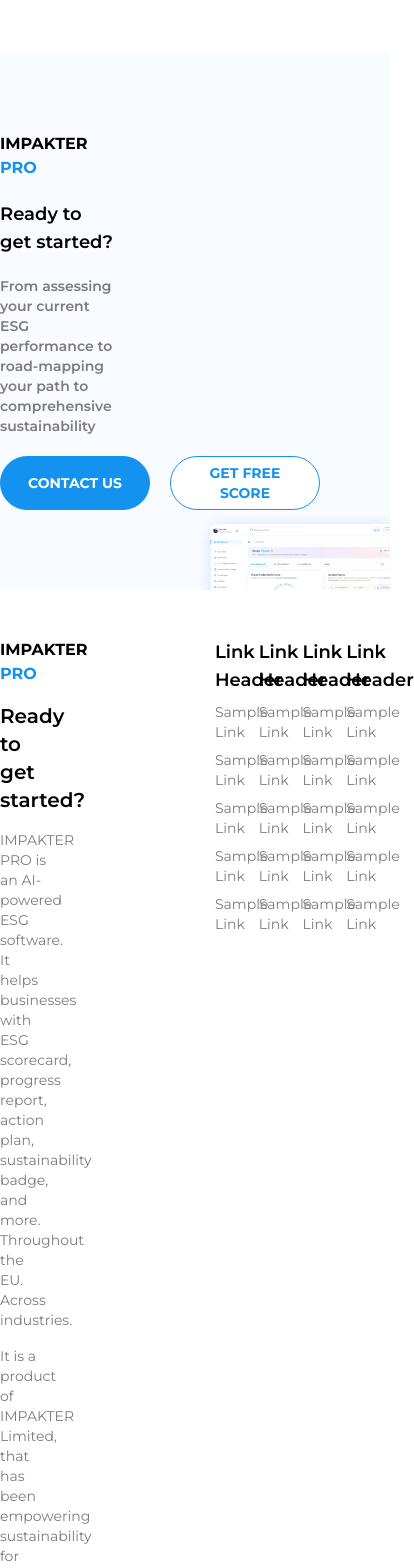
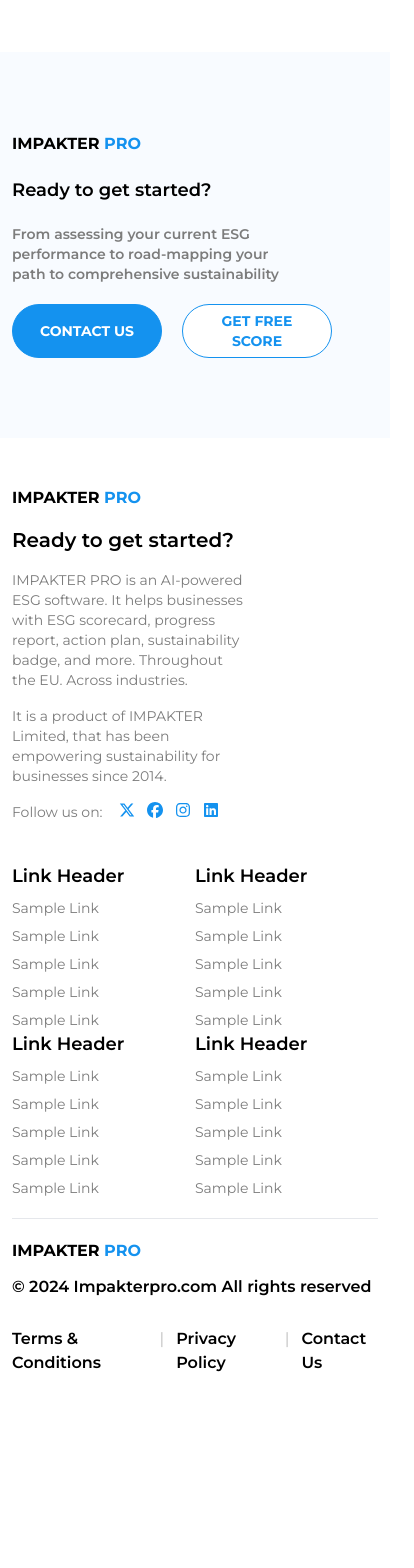
Before and after one commit to DruMoDev/impakter-pro-web-test, a Next.js app: page / in a window 390 px wide. Shown: the part 5040-6608 px from the top of the page, 414 px wide, since content can reach past the window. After the commit the page ends 6463 px from the top, so only its background shows below. Built offline with nearby package versions, Linux system fonts and the light colour scheme.

Commit message:
Refactor footer and Get Started sections for improved layout and responsiveness; introduce container-wide class for consistent styling

```diff
--- a/src/app/components/sections/footer/footer.tsx
+++ b/src/app/components/sections/footer/footer.tsx
@@ -6,14 +6,14 @@
 export default function Footer() {
   return (
     <footer className="bg-white py-12">
-      <div className="max-w-[1308px] mx-auto">
-        <div className="grid grid-cols-2 gap-10">
+      <div className="container-wide">
+        <div className="grid grid-cols-1 lg:grid-cols-2 gap-10">
           <LeftSection />
           <RightSection />
         </div>
         <DividerSlim />
-        <div className="grid grid-cols-2">
-          <div className="flex gap-3">
+        <div className="grid grid-cols-1 lg:grid-cols-2 gap-7 lg:gap-0">
+          <div className="flex gap-3 flex-col lg:flex-row">
             <ImpakterProTextLogo />{" "}
             <p className="font-semibold">
               © 2024 Impakterpro.com All rights reserved
--- a/src/app/components/sections/footer/right-section.tsx
+++ b/src/app/components/sections/footer/right-section.tsx
@@ -1,6 +1,6 @@
 export default function RightSection() {
   return (
-    <div className="grid grid-cols-4">
+    <div className="grid grid-cols-2  lg:grid-cols-4">
       <div className="flex flex-col gap-2">
         <h3 className="font-semibold text-lg">Link Header</h3>
         <p className="p-content">Sample Link</p>
--- a/src/app/components/sections/get-started/get-started-section.tsx
+++ b/src/app/components/sections/get-started/get-started-section.tsx
@@ -4,7 +4,7 @@
 export default function GetStartedSection() {
   return (
     <section className="py-20 bg-primary-light relative overflow-hidden">
-      <div className="grid grid-cols-2 max-w-[1308px] mx-auto">
+      <div className="grid grid-cols-1 lg:grid-cols-2 container-wide">
         <div className="flex flex-col gap-5 pr-20">
           <ImpakterProTextLogo />
           <h2 className="h2-content">Ready to get started?</h2>
@@ -18,7 +18,7 @@
           </div>
         </div>
       </div>
-        <div className="absolute bottom-0 right-0 w-1/2 max-h-[90%]">
+        <div className="absolute bottom-0 right-0 w-1/2 max-h-[90%] hidden lg:block">
           <Image
             src={"/get-started-img.webp"}
             width={1316}
--- a/src/app/globals.css
+++ b/src/app/globals.css
@@ -4,6 +4,10 @@
 
 .container {
   @apply mx-auto max-w-[1020px] w-full h-full lg:px-0 px-3 md:px-5;
+}
+
+.container-wide {
+  @apply mx-auto max-w-[1300px] w-full h-full 2xl:px-0 px-3 md:px-5;
 }
 
 .p-content {
@@ -31,7 +35,6 @@
 
 @layer base {
   :root {
-
-    --radius: 0.5rem
+    --radius: 0.5rem;
   }
 }
```
